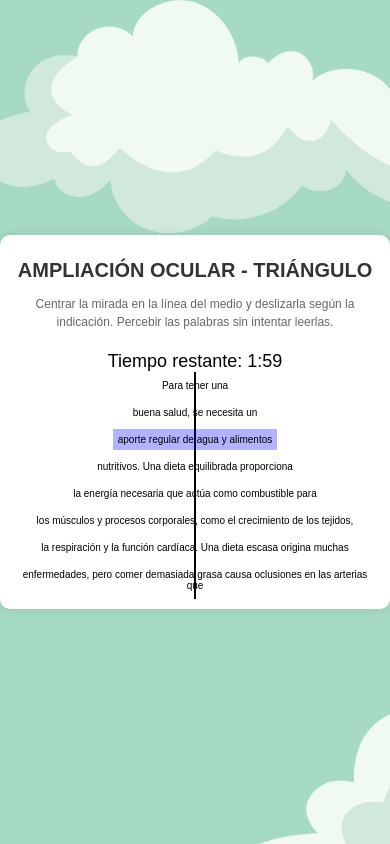
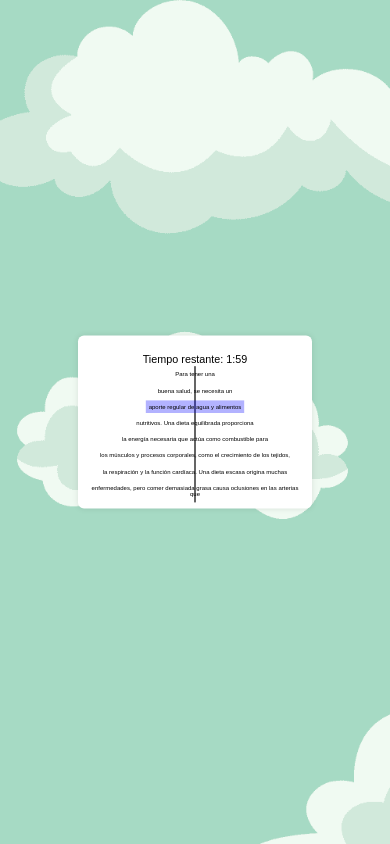
Before and after one commit to BreidysG/Ejercicio13LR, a plain HTML site: page index.html in a window 390 px wide. Both pictures are taken after a click on the button "Iniciar". Drawn offline with Linux system fonts and the light colour scheme.

Commit message:
Mejoras para la vista mobile

```diff
--- a/index.html
+++ b/index.html
@@ -8,8 +8,8 @@
 </head>
 <body>
     <div class="container">
-        <h1>AMPLIACIÓN OCULAR - TRIÁNGULO</h1>
-        <p class="instruction">Centrar la mirada en la línea del medio y deslizarla según la indicación. Percebir las palabras sin intentar leerlas.</p>
+        <h1 id="title">AMPLIACIÓN OCULAR - TRIÁNGULO</h1>
+        <p id="instruction">Centrar la mirada en la línea del medio y deslizarla según la indicación. Percebir las palabras sin intentar leerlas.</p>
         <div id="settings">
             <label for="speedInput">Selecciona la velocidad (ms):</label>
             <input type="number" id="speedInput" value="1000" min="100" step="100"> <!-- Valor por defecto de 1000ms -->
--- a/script.js
+++ b/script.js
@@ -12,6 +12,9 @@ function startExercise() {
     document.getElementById('startButton').style.display = 'none';
     document.getElementById('containerInputButton').style.display = 'none';
     document.getElementById("settings").style.display = "none";
+    document.getElementById("title").classList.add("hidden");
+    document.getElementById("instruction").classList.add("hidden");
+
     // Mostrar el triángulo
     document.getElementById('triangleContainer').classList.remove('hidden');
 
--- a/styles.css
+++ b/styles.css
@@ -111,6 +111,7 @@ button:hover {
     .container {
         max-width: 90%;
         padding: 15px;
+        transform: scale(0.6);
     }
 
     h1 {
```
